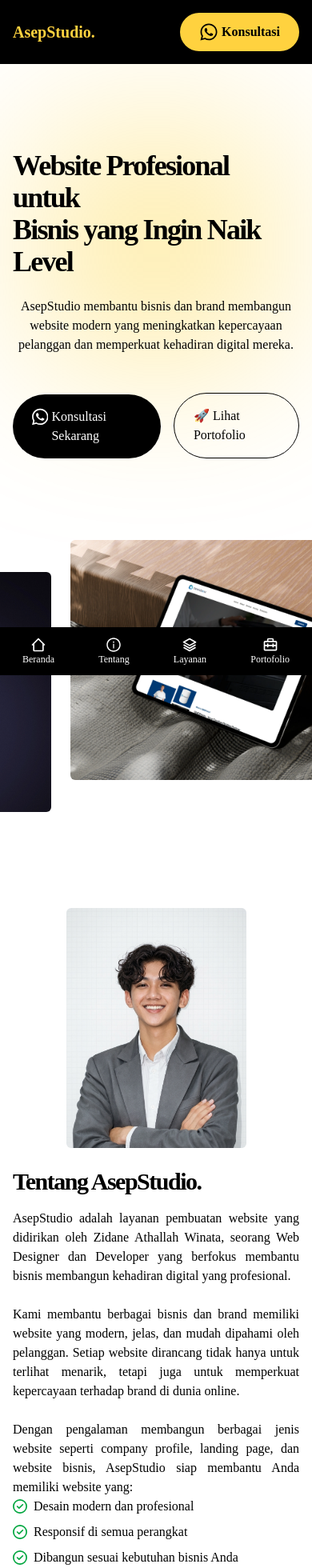
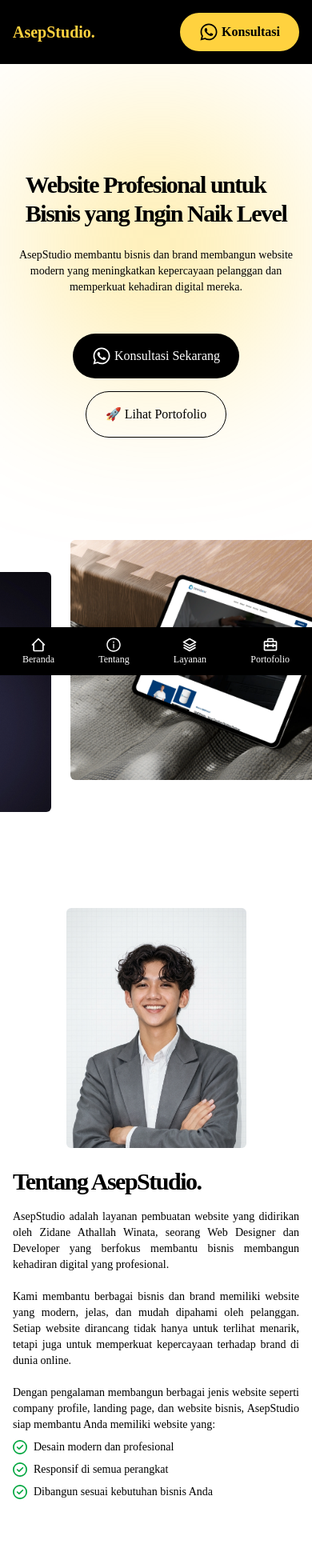
Before and after one commit to Azepp/asep-portofolio, a React (Vite) app: page / in a window 390 px wide. Shown: the top 1960 px of the page at 80% size. Built offline with nearby package versions, Linux system fonts and the light colour scheme.

Commit message:
fix: adjust text sizes and layout for better readability across sections

```diff
--- a/src/sections/about.jsx
+++ b/src/sections/about.jsx
@@ -19,7 +19,7 @@ const About = () => {
           <motion.h1 variants={slideDownVariants} className="text-3xl md:text-5xl font-semibold tracking-tighter">
             Tentang AsepStudio.
           </motion.h1>
-          <motion.p className="md:text-lg text-justify" variants={slideUpVariants}>
+          <motion.p className="text-sm md:text-lg text-justify" variants={slideUpVariants}>
             AsepStudio adalah layanan pembuatan website yang didirikan oleh Zidane Athallah Winata, seorang Web Designer dan Developer yang berfokus membantu bisnis membangun kehadiran digital yang profesional.
             <br />
             <br />
@@ -28,7 +28,7 @@ const About = () => {
             <br />
             <br />
             Dengan pengalaman membangun berbagai jenis website seperti company profile, landing page, dan website bisnis, AsepStudio siap membantu Anda memiliki website yang:
-            <ul className="flex flex-col gap-2">
+            <ul className="flex flex-col gap-2 mt-2">
               <li className="flex items-center gap-2">
                 <FaRegCircleCheck className="shrink-0 text-lg text-green-600" /> Desain modern dan profesional
               </li>
--- a/src/sections/contact.jsx
+++ b/src/sections/contact.jsx
@@ -18,15 +18,15 @@ const Contact = () => {
   return (
     <Element name="contact" id="contact" className="bg-black h-[100vh] mt-[80px] pt-[80px] flex justify-center items-center px-4 md:px-6 lg:px-18 relative">
       <motion.div className="flex flex-col gap-14" ref={ref} variants={containerVariants} initial="hidden" animate={hasBeenInView ? "visible" : "hidden"}>
-        <motion.img variants={slideRightVariants} src={elipseTop} alt="" className="absolute top-0 right-0 w-[128px] md:w-[256px]" />
-        <motion.img variants={slideLeftVariants} src={elipseBottom} alt="" className="absolute bottom-0 left-0 w-[128px] md:w-[256px]" />
+        <motion.img variants={slideRightVariants} src={elipseTop} alt="" className="absolute top-0 right-0 w-[128px] md:w-[256px] hidden md:block" />
+        <motion.img variants={slideLeftVariants} src={elipseBottom} alt="" className="absolute bottom-0 left-0 w-[128px] md:w-[256px] hidden md:block" />
 
         <motion.h1 variants={slideDownVariants} className="text-4xl md:text-7xl font-bold text-center text-custom-yellow">
-          Siap Membangun <br /> Website untuk Bisnis Anda?
+          Siap Membangun <br className="hidden md:block" /> Website untuk Bisnis Anda?
         </motion.h1>
 
         <motion.p variants={fadeUpVariants} className="text-white text-base md:text-lg text-center">
-          AsepStudio membantu bisnis membangun website modern yang <br /> tidak hanya terlihat profesional, tetapi juga memperkuat brand <br /> dan meningkatkan kepercayaan pelanggan.
+          AsepStudio membantu bisnis membangun website modern yang <br className="hidden md:block" /> tidak hanya terlihat profesional, tetapi juga memperkuat brand <br className="hidden md:block" /> dan meningkatkan kepercayaan pelanggan.
         </motion.p>
 
         <motion.div variants={fadeUpVariants}>
--- a/src/sections/home.jsx
+++ b/src/sections/home.jsx
@@ -18,16 +18,16 @@ const Home = () => {
         <AnimatedBg />
 
         <motion.div className="top-text flex flex-col gap-6 items-center justify-center mb-12" variants={fadeUpVariants}>
-          <motion.h1 className="text-4xl sm:text-5xl md:text-7xl font-semibold flex items-center tracking-tighter" variants={slideDownVariants}>
+          <motion.h1 className="text-3xl sm:text-5xl md:text-7xl font-semibold flex items-center tracking-tighter" variants={slideDownVariants}>
             Website Profesional untuk <br /> Bisnis yang Ingin Naik Level{" "}
           </motion.h1>
-          <motion.p className="  md:text-lg text-center" variants={slideUpVariants}>
+          <motion.p className="text-sm md:text-lg text-center" variants={slideUpVariants}>
             AsepStudio membantu bisnis dan brand membangun website modern <br className="hidden md:inline"/> yang meningkatkan kepercayaan pelanggan dan memperkuat kehadiran digital mereka.{" "}
           </motion.p>
         </motion.div>
 
         {/* Bottom Section */}
-        <motion.div className="top-text flex gap-4 justify-center items-end" variants={fadeUpVariants}>
+        <motion.div className="top-text flex flex-col md:flex-row gap-4 justify-center items-center md:items-end" variants={fadeUpVariants}>
           <Link to="work" spy={true} smooth={true} offset={-10} duration={500} className="cursor-pointer z-20">
             <motion.div className="py-4 px-6 bg-black flex gap-1 text-white font-medium md:text-md rounded-full hover:text-black hover:bg-yellow-400" variants={buttonVariants} whileHover="hover" whileTap="tap">
               <FaWhatsapp className="text-2xl" />
--- a/src/sections/service.jsx
+++ b/src/sections/service.jsx
@@ -18,7 +18,7 @@ const Service = () => {
           <motion.h1 variants={slideDownVariants} className="text-center text-3xl md:text-5xl font-semibold tracking-tighter">
             Pricelist Layanan Kami
           </motion.h1>
-          <motion.p className="  md:text-lg text-center" variants={slideUpVariants}>
+          <motion.p className="text-sm md:text-lg text-center" variants={slideUpVariants}>
             Kami menyediakan berbagai paket pembuatan website yang dirancang untuk <br className="hidden md:block" /> kebutuhan bisnis modern. transparan, jelas, dan fokus membantu brand kamu berkembang secara digital.{" "}
           </motion.p>
         </div>
@@ -56,8 +56,8 @@ const Service = () => {
                   </motion.button>
                   <hr className="my-4" />
 
-                  <p className="text-lg">Pelayanan yang didapat:</p>
-                  <div className="description text-lg font-medium">{service.description}</div>
+                  <p className="md:text-lg">Pelayanan yang didapat:</p>
+                  <div className="description md:text-lg font-medium">{service.description}</div>
                 </div>
               </motion.div>
             </div>
--- a/src/sections/work.jsx
+++ b/src/sections/work.jsx
@@ -11,9 +11,9 @@ const Work = () => {
       <motion.div className="flex flex-col gap-8" variants={containerVariants}>
         <div className="title flex flex-col gap-4">
           <motion.h1 variants={slideDownVariants} className="text-center text-3xl md:text-5xl font-semibold tracking-tighter">
-            Project yang Telah Kami Kerjakan
+            Project yang <br className="block md:hidden" /> Telah Kami Kerjakan
           </motion.h1>
-          <motion.p className="  md:text-lg text-center" variants={slideUpVariants}>
+          <motion.p className="text-sm  md:text-lg text-center" variants={slideUpVariants}>
             Kami membantu berbagai bisnis membangun website yang memperkuat <br className="hidden md:block" /> brand mereka dan meningkatkan kepercayaan pelanggan.
           </motion.p>
         </div>
```
